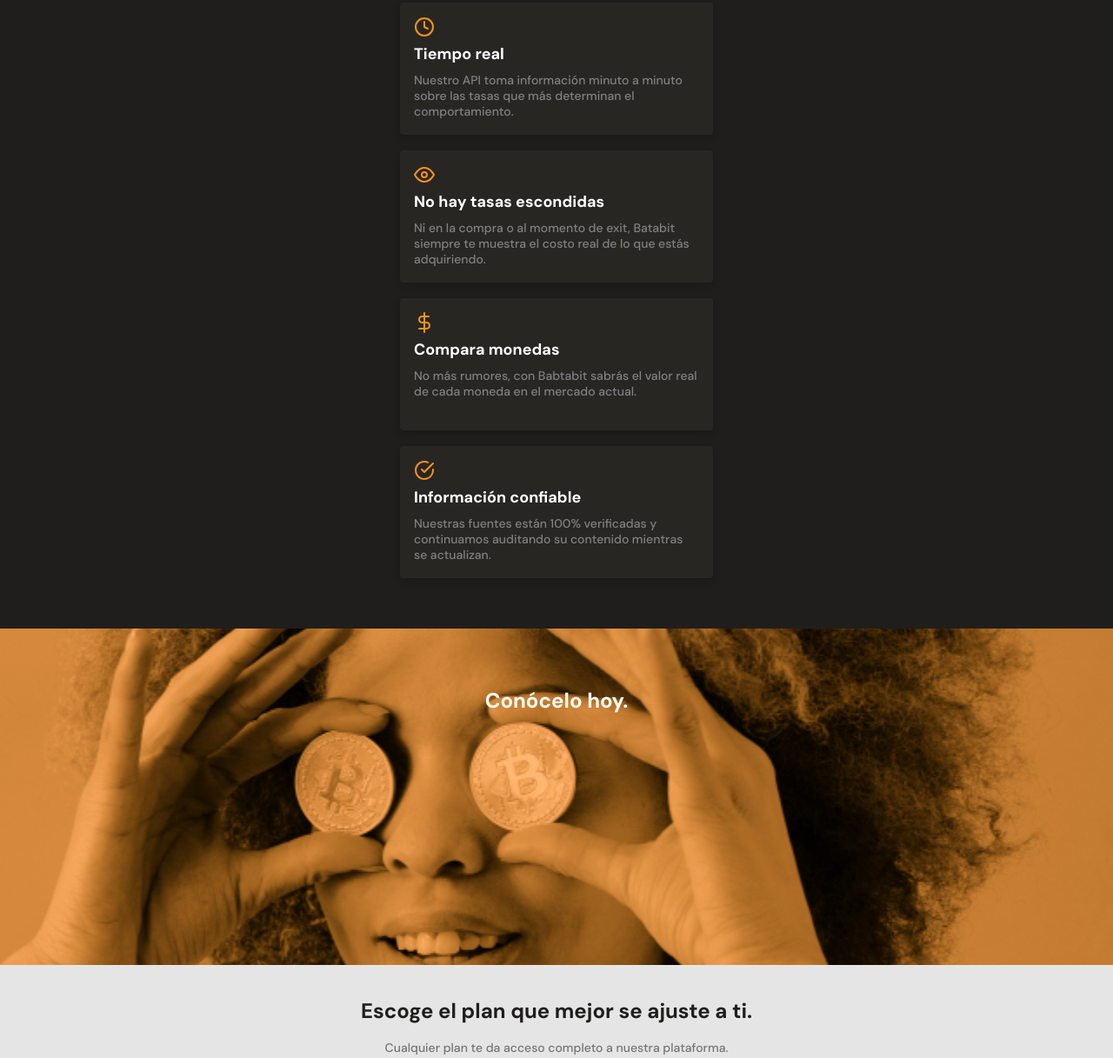
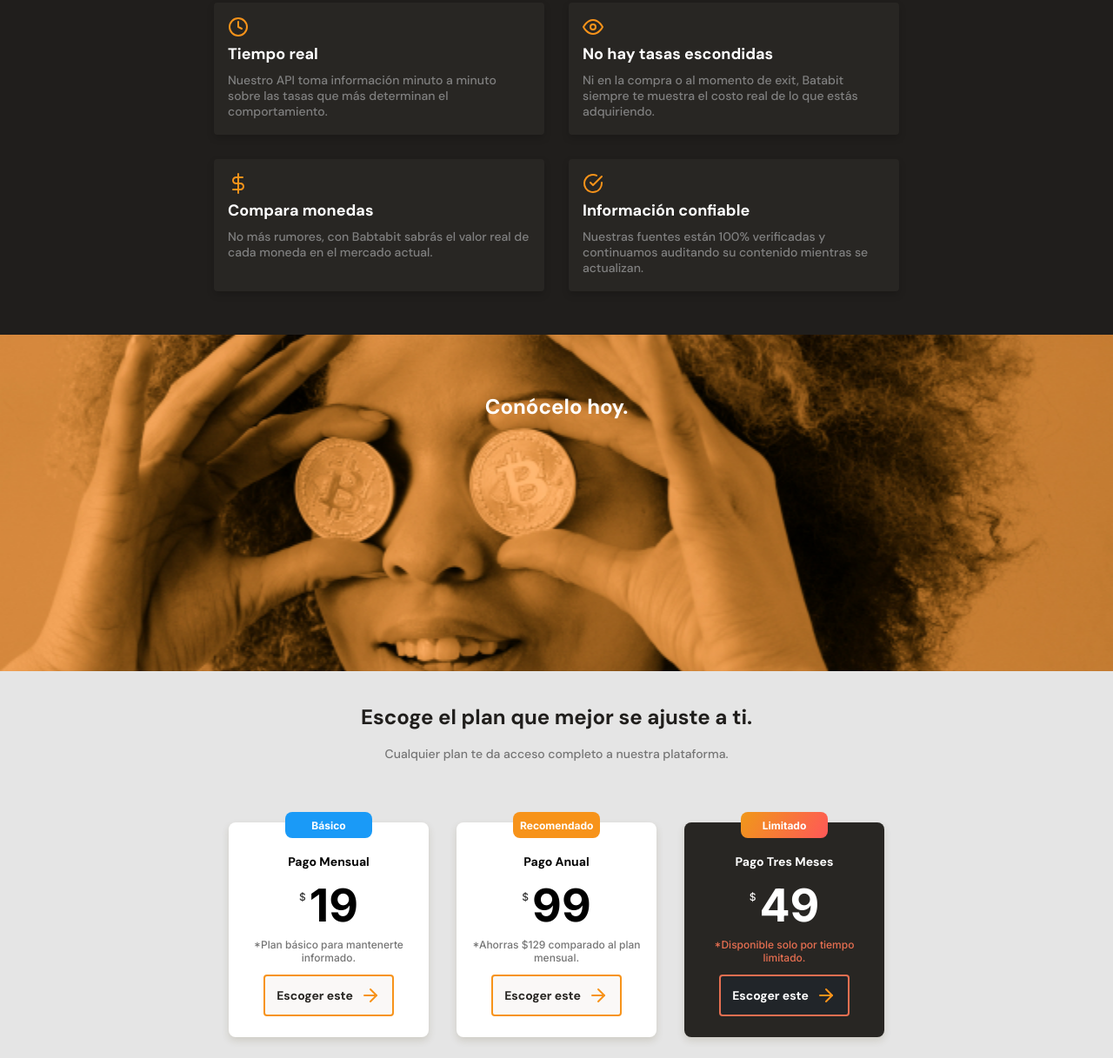
Before and after one commit to DEstebanP/batabit-responsive-page, a plain HTML site: page index.html in a window 1280 px wide. Shown: the part 1258-2475 px from the top of the page at 87% size. Drawn offline with Linux system fonts and the light colour scheme.

Commit message:
adding responsive desing

```diff
--- /dev/null
+++ b/css/tablet.css
@@ -0,0 +1,18 @@
+.main-tables-container--slider {
+    width: 810px;
+    overflow: hidden;
+}
+.features-cards-container {
+    display: flex;
+    justify-content: center;
+    flex-wrap: wrap;
+    gap: 28px;
+    width: 800px;
+}
+.features-cards-container .card {
+    margin: 0;
+}
+.plans-container--slider {
+    justify-content: center;
+    overflow-x: hidden;
+}
--- a/index.html
+++ b/index.html
@@ -10,6 +10,7 @@
     <link href="https://fonts.googleapis.com/css2?family=DM+Sans:wght@400;500;700&family=Inter:wght@300;500;700&display=swap" rel="stylesheet">
     <link rel="stylesheet" href="./normalize.css">
     <link rel="stylesheet" href="./style.css">
+    <link rel="stylesheet" href="./css/tablet.css" media="(min-width: 810px)">
 </head>
 <body>
     <header>
--- a/style.css
+++ b/style.css
@@ -259,9 +259,10 @@ main {
     display: flex;
     flex-direction: column;
     align-items: center;
-    height: 910px;
+    height: auto;
     width: 100%;
     min-width: 320px;
+    padding-bottom: 50px;
     font-family: var(--font-sans);
     background-color: var(--black);
 }
@@ -293,7 +294,7 @@ main {
 .features-cards-container .card {
     width: 90%;
     min-width: 288px;
-    max-width: 400px;
+    max-width: 380px;
     height: 152px;
     padding: 16px;
     margin: 0 auto 18px;
@@ -507,12 +508,27 @@ main {
     background-size: cover;
     background-position: center;
 }
-
+.promo-card {
+    background-color: var(--warm-black);
+}
+.promo-card h3, .promo-card--price {
+    color: var(--just-white);
+}
+.promo-card--price sup {
+    color: var(--off-white);
+}
+.promo-card p {
+    color: #e76f51;
+}
+.promo-card--button {
+    color: var(--just-white);
+    background-color: #212529;
+    border-color: #e76f51;
+}
 footer {
     display: flex;
-    justify-content: center;
+    justify-content: space-evenly;
     align-items: center;
-    column-gap: 50px;
     width: 100%;
     min-width: 320px;
     min-height: 150px;
```
